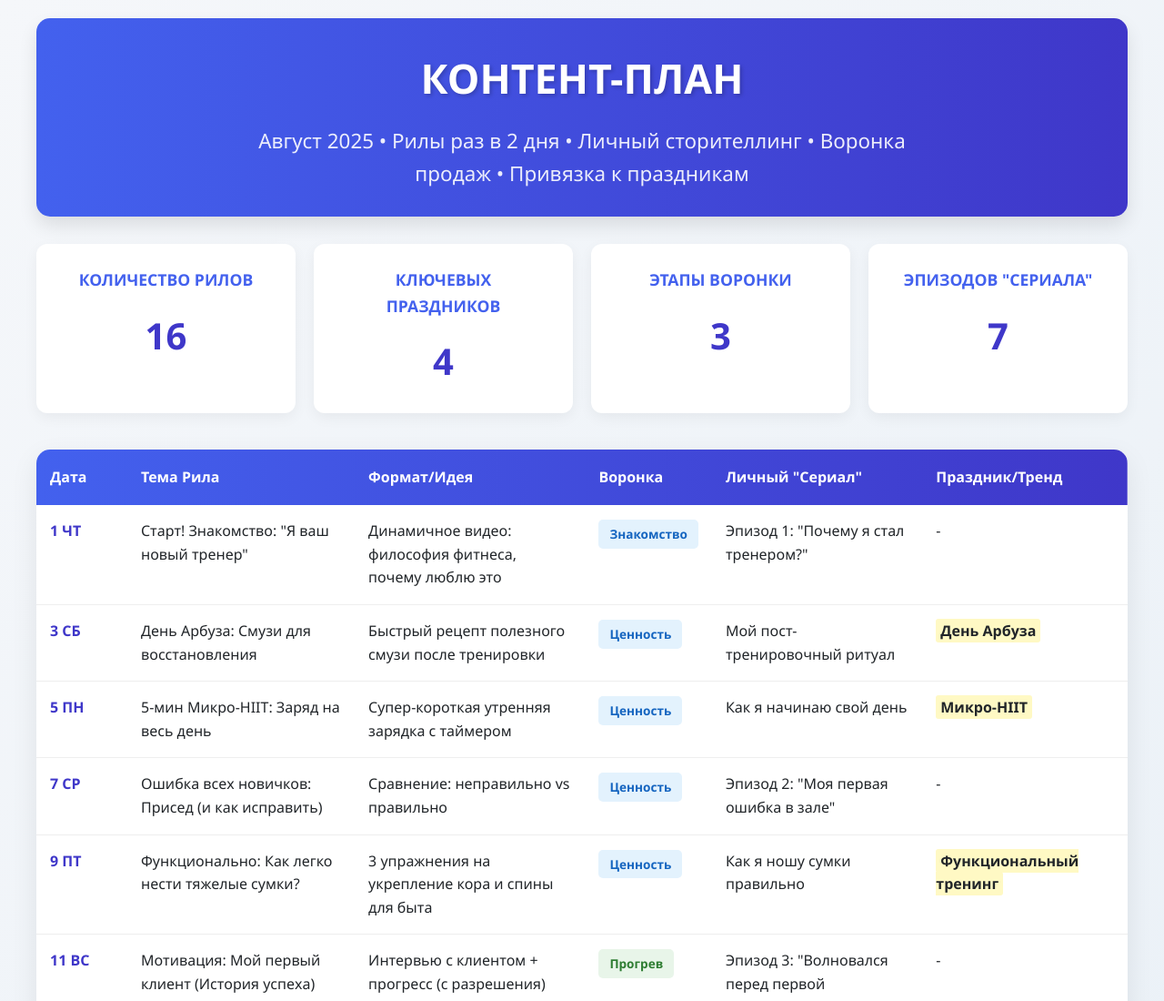
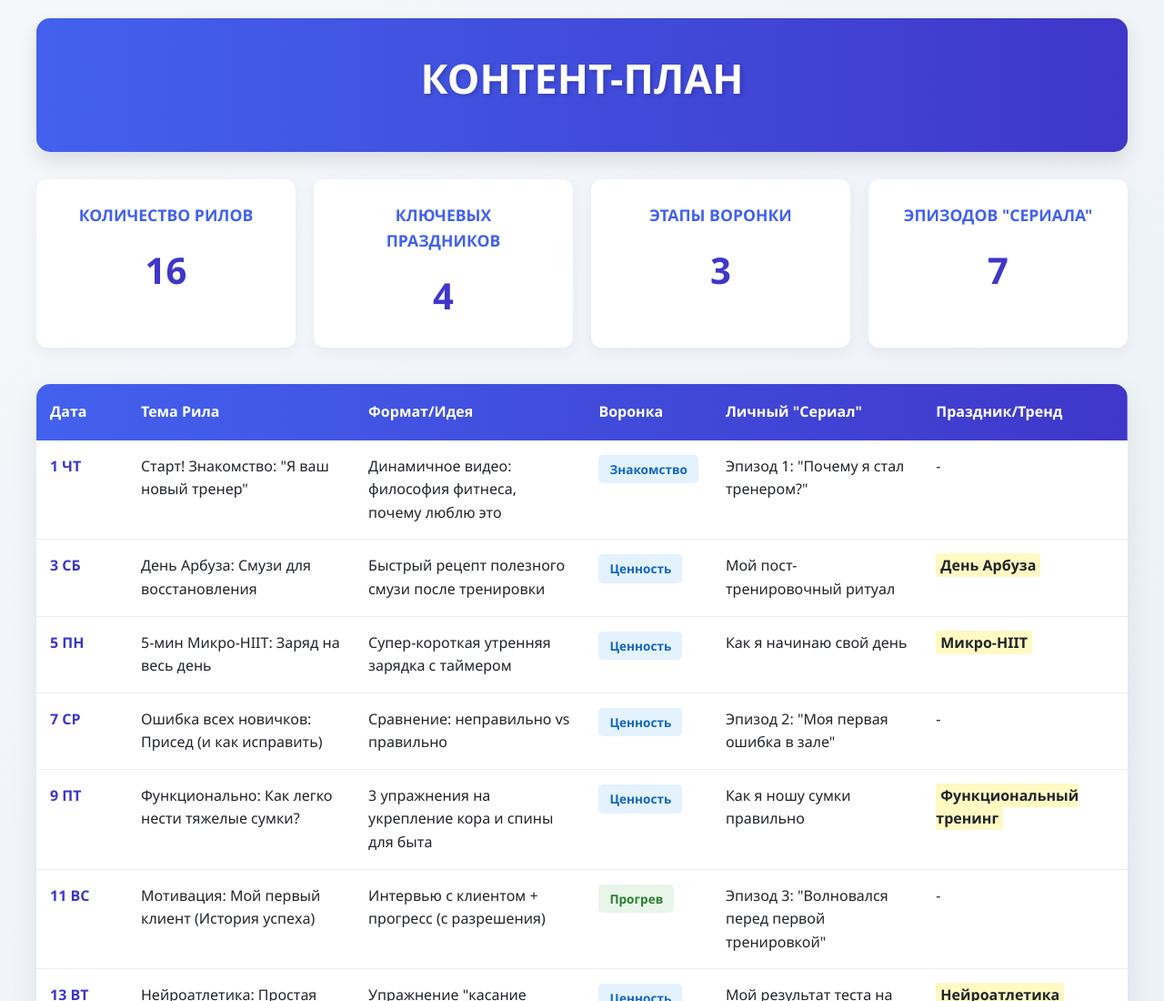
Before and after one commit to likemne/adam, a plain HTML site: page index.html in a window 1280 px wide. Shown: the top 1100 px of the page at 91% size. Drawn offline with Linux system fonts and the light colour scheme.

Commit message:
Update index.html

```diff
--- a/index.html
+++ b/index.html
@@ -260,7 +260,6 @@
     <div class="container">
         <header>
             <h1>КОНТЕНТ-ПЛАН</h1>
-            <p class="subtitle">Август 2025 • Рилы раз в 2 дня • Личный сторителлинг • Воронка продаж • Привязка к праздникам</p>
         </header>
 
         <div class="stats-grid">
```
